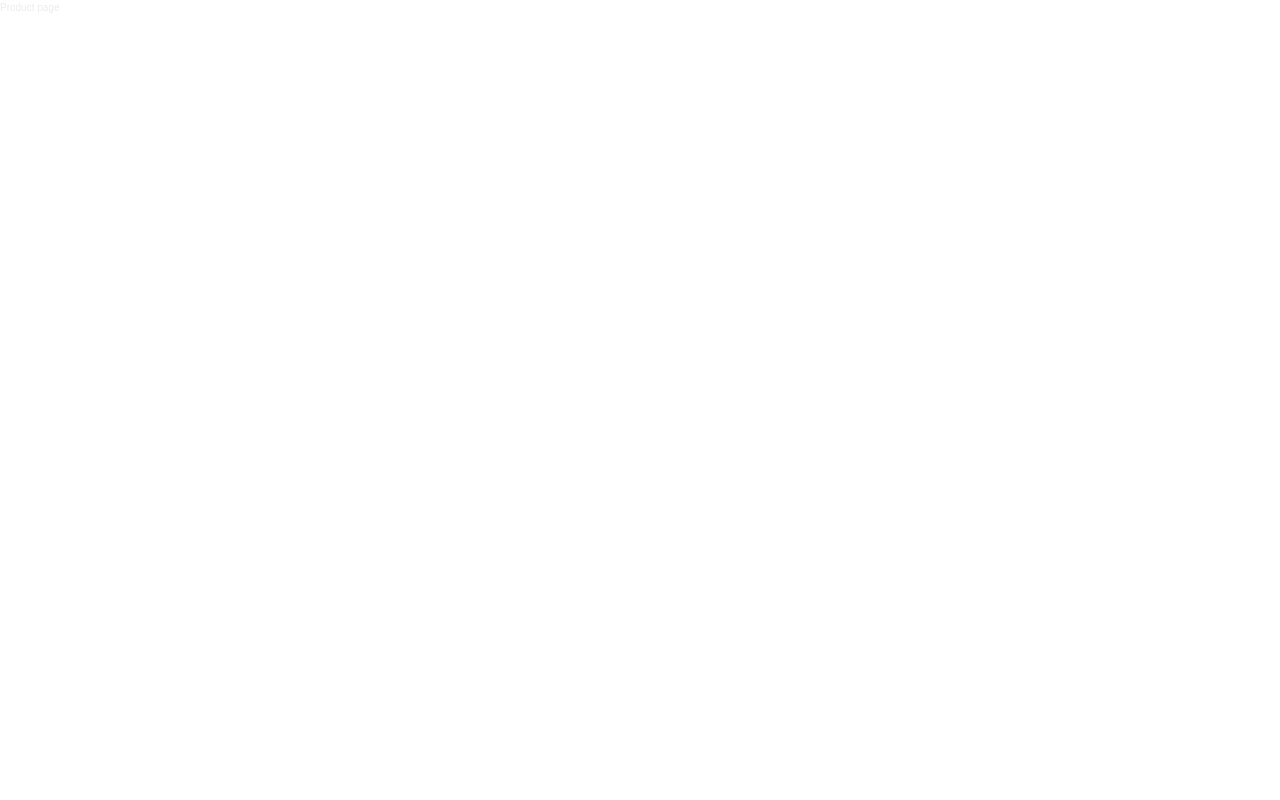
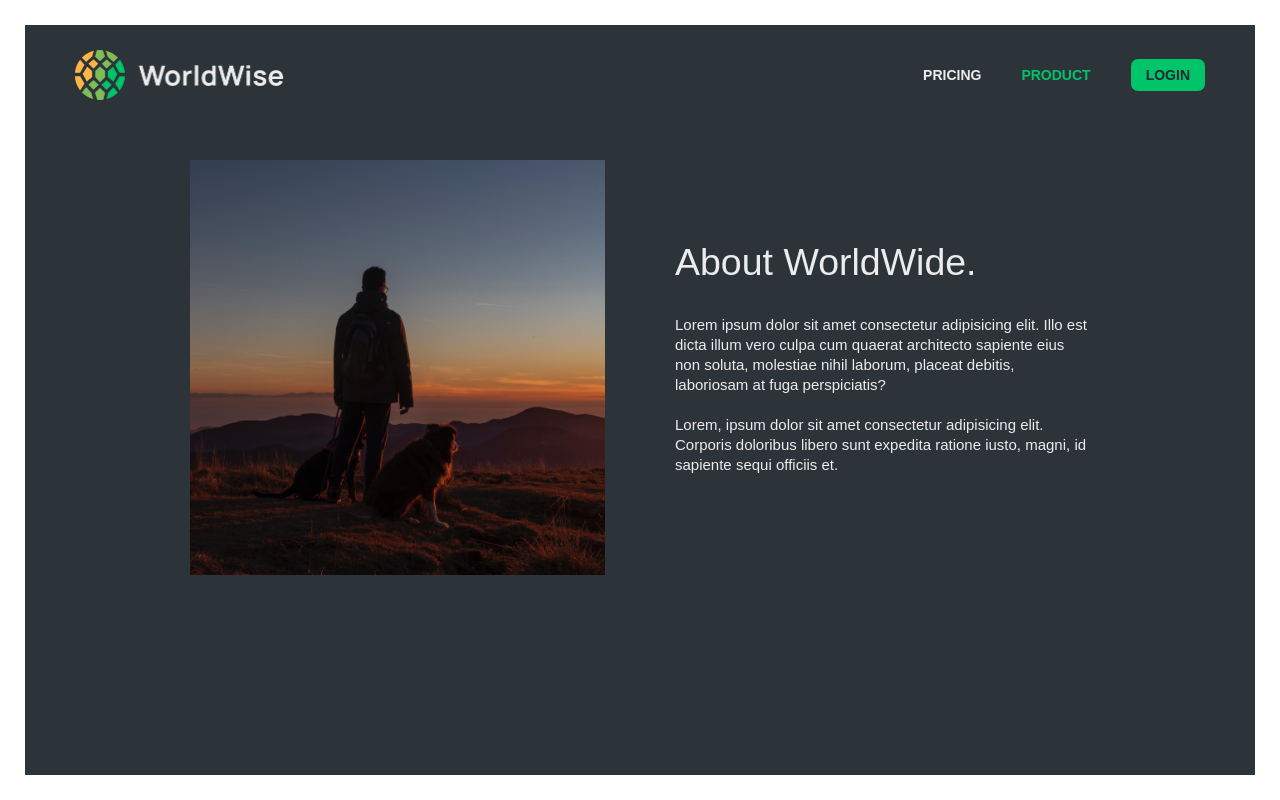
Before and after one commit to erfan-najafloo/the-world-wise, a React (Vite) app: page /product in a window 1280 px wide. Built offline with nearby package versions, Linux system fonts and the light colour scheme.

Commit message:
feat: Login, PageNotFoundand Product components template added

```diff
--- a/src/pages/Login.tsx
+++ b/src/pages/Login.tsx
@@ -1,8 +1,21 @@
+import AppNav from "../components/AppNav";
+
 function Login() {
   return (
-    <div>
-      <h1>Login page</h1>
-    </div>
+    <main className="m-10 py-10 px-20 bg-[var(--color-dark--1)] min-h-[calc(100vh-5rem)]">
+      <AppNav />
+      <form className="bg-[var(--color-dark--2)] rounded-lg py-8 px-12 w-3xl flex gap-8 my-32 mx-auto flex-col">
+        <div className="flex flex-col gap-2">
+          <label htmlFor="email">Email address</label>
+          <input type="email" id="email" value="jack@example.com" />
+        </div>
+        <div className="flex flex-col gap-2">
+          <label htmlFor="password">Password</label>
+          <input type="password" id="password" value="qwerty" />
+        </div>
+        <button className="ctaLink w-1/5">Login</button>
+      </form>
+    </main>
   );
 }
 
--- a/src/pages/PageNotFound.tsx
+++ b/src/pages/PageNotFound.tsx
@@ -1,5 +1,11 @@
 function PageNotFound() {
-  return <div>Page not found</div>;
+  return (
+    <div>
+      <h1 className="flex justify-center mt-20 text-7xl text-[var(--color-dark--1)]">
+        Page not found 😢
+      </h1>
+    </div>
+  );
 }
 
 export default PageNotFound;
--- a/src/pages/Product.tsx
+++ b/src/pages/Product.tsx
@@ -1,8 +1,34 @@
+import AppNav from "../components/AppNav"
+
 function Product() {
     return (
+        <main className="m-10 py-10 px-20 bg-[var(--color-dark--1)] min-h-[calc(100vh-5rem)]">
+      <AppNav />
+      <section className="grid grid-cols-2 gap-28 items-center w-[clamp(80rem,80%,90rem)] my-24 mx-auto">
+        <img
+          src="img-1.jpg"
+          alt="person with dog overlooking mountain with sunset"
+          className="w-full"
+        />
         <div>
-            Product page
+          <h2 className="text-6xl leading-[1.2] mb-12">
+            About WorldWide.
+          </h2>
+          <p className="text-2xl mb-8">
+             Lorem ipsum dolor sit amet consectetur adipisicing elit. Illo est
+            dicta illum vero culpa cum quaerat architecto sapiente eius non
+            soluta, molestiae nihil laborum, placeat debitis, laboriosam at fuga
+            perspiciatis?
+          </p>
+           <p className="text-2xl mb-8">
+            Lorem, ipsum dolor sit amet consectetur adipisicing elit. Corporis
+            doloribus libero sunt expedita ratione iusto, magni, id sapiente
+            sequi officiis et.
+          </p>
         </div>
+
+      </section>
+    </main>
     )
 }
 
```
